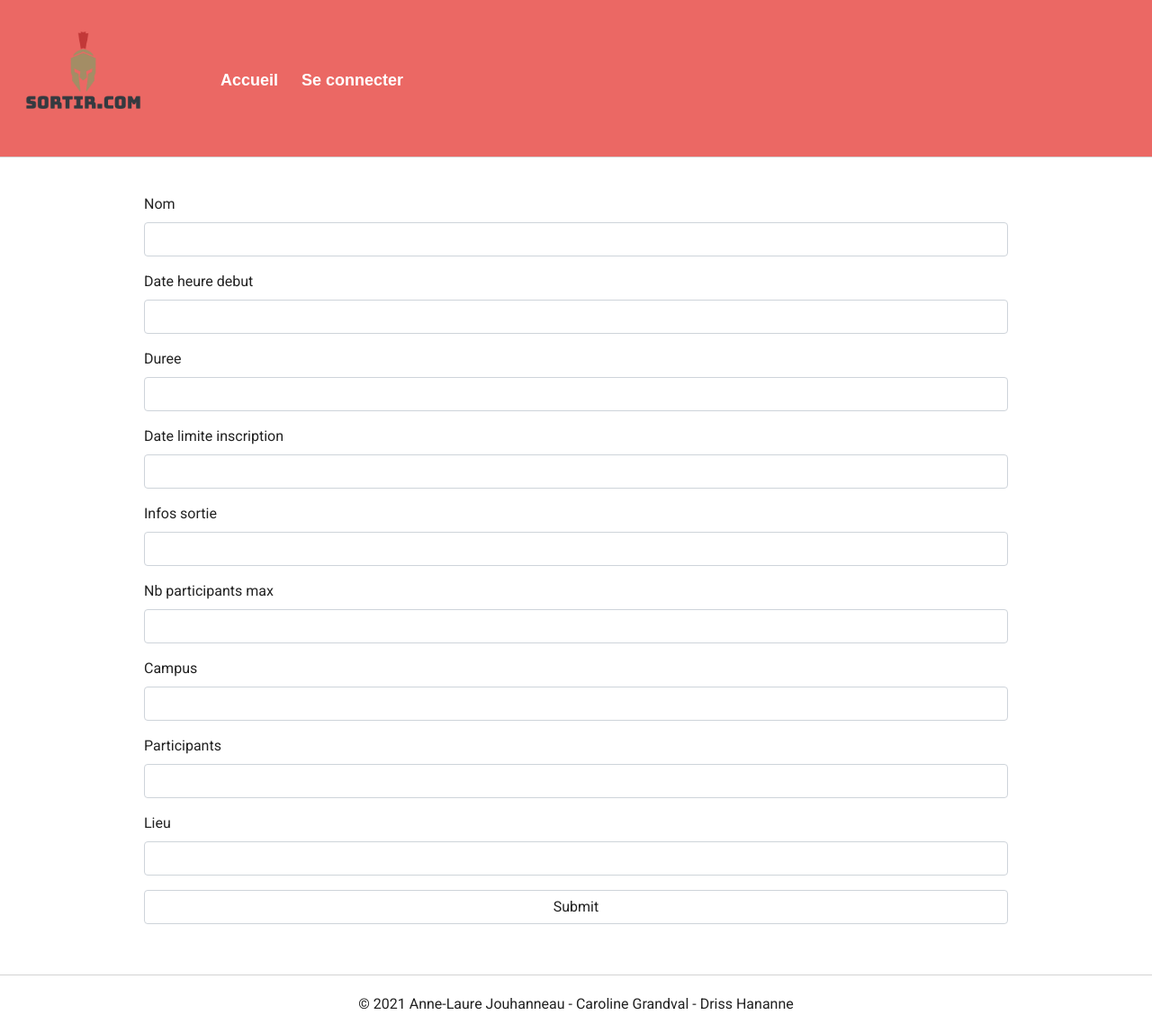
After one commit to CarolineGrandval/sortir, a Symfony app: template templates/sortie/index.html.twig in a window 1280 px wide. The commit adds this page. Shown: the whole page at 90% size. Run offline with Twig, Linux system fonts and the light colour scheme; the template is opened without the code that fills it, so the values that code supplies are empty; form fields are guessed from the names that the template uses; some libraries are stand-ins or nearby versions; some web fonts are replaced.

Commit message:
Création formulaire de création de sortie.

```diff
--- /dev/null
+++ b/templates/sortie/index.html.twig
@@ -0,0 +1,76 @@
+{% extends 'base.html.twig' %}
+
+{% block title %}Hello SortieController!{% endblock %}
+
+{% block body %}
+
+    {{ form_start(formSortie) }}
+
+    <div class="mb-3">
+        {{ form_label(formSortie.nom) }}
+        {{ form_widget(formSortie.nom) }}
+        {{ form_errors(formSortie.nom) }}
+    </div>
+
+    <div class="mb-3">
+        {{ form_label(formSortie.dateHeureDebut) }}
+        {{ form_widget(formSortie.dateHeureDebut) }}
+        {{ form_errors(formSortie.dateHeureDebut) }}
+    </div>
+
+    <div class="mb-3">
+        {{ form_label(formSortie.duree) }}
+        {{ form_widget(formSortie.duree) }}
+        {{ form_errors(formSortie.duree) }}
+    </div>
+
+    <div class="mb-3">
+        {{ form_label(formSortie.dateLimiteInscription) }}
+        {{ form_widget(formSortie.dateLimiteInscription) }}
+        {{ form_errors(formSortie.dateLimiteInscription) }}
+    </div>
+
+    <div class="mb-3">
+        {{ form_label(formSortie.infosSortie) }}
+        {{ form_widget(formSortie.infosSortie) }}
+        {{ form_errors(formSortie.infosSortie) }}
+    </div>
+
+<!--
+    <div class="mb-3">
+{#        {{ form_label(formSortie.motifAnnulation) }}#}
+{#        {{ form_widget(formSortie.motifAnnulation) }}#}
+{#        {{ form_errors(formSortie.motifAnnulation) }}#}
+    </div>
+-->
+
+    <div class="mb-3">
+        {{ form_label(formSortie.nbParticipantsMax) }}
+        {{ form_widget(formSortie.nbParticipantsMax) }}
+        {{ form_errors(formSortie.nbParticipantsMax) }}
+    </div>
+
+    <div class="mb-3">
+        {{ form_label(formSortie.campus) }}
+        {{ form_widget(formSortie.campus) }}
+        {{ form_errors(formSortie.campus) }}
+    </div>
+
+    <div class="mb-3">
+        {{ form_label(formSortie.participants) }}
+        {{ form_widget(formSortie.participants) }}
+        {{ form_errors(formSortie.participants) }}
+    </div>
+
+    <div class="mb-3">
+        {{ form_label(formSortie.lieu) }}
+        {{ form_widget(formSortie.lieu) }}
+        {{ form_errors(formSortie.lieu) }}
+    </div>
+
+    <div class="mb-3">
+        {{ form_widget(formSortie.submit) }}
+    </div>
+    {{ form_end(formSortie) }}
+
+{% endblock %}
```
Also changed, not shown: src/Controller/SortieController.php (added, +55 -0 lines), src/Entity/Sortie.php (+10 -8 lines), src/Form/SortieType.php (+15 -8 lines).
